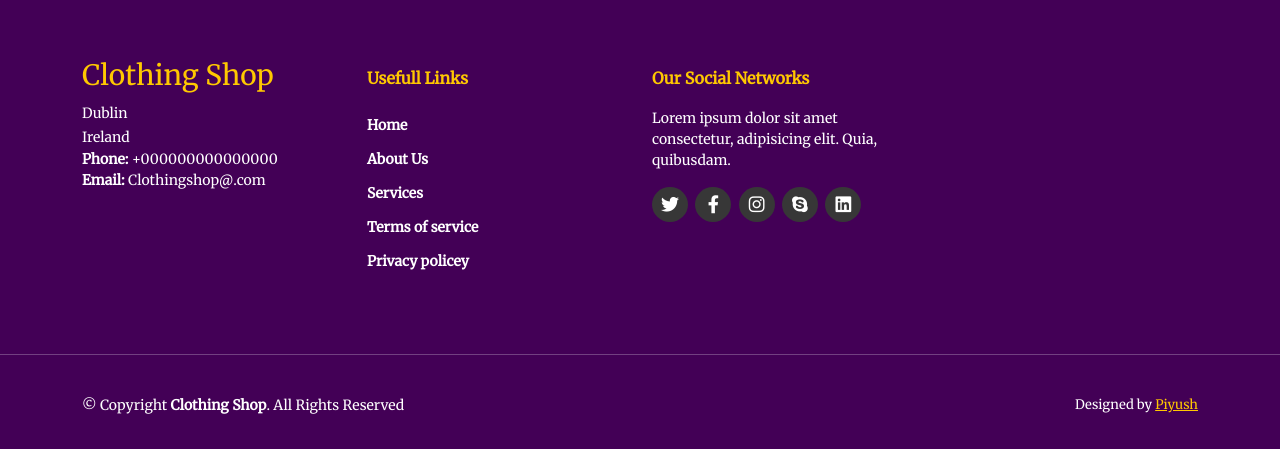
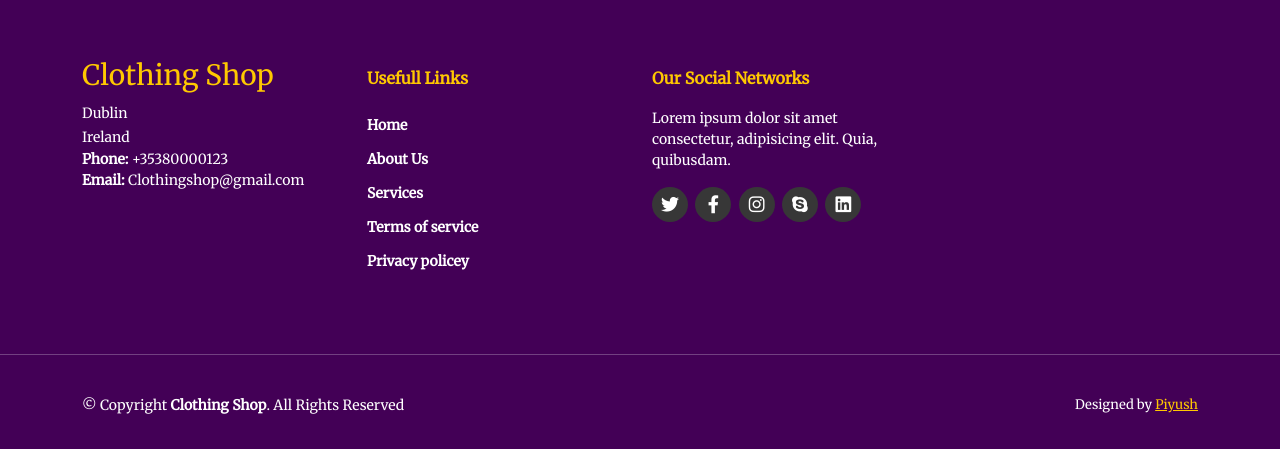
Before and after one commit to piyush15081999/23194651_CPP_Project, a Django app: page /about/ in a window 1280 px wide. Shown: the part 1133-1582 px from the top of the page. Run offline with Django 4.2, Linux system fonts and the light colour scheme.

Commit message:
Update base.html

```diff
--- a/templates/base.html
+++ b/templates/base.html
@@ -113,8 +113,8 @@
                   Ireland <br>
                   <!-- Pakistan <br> -->
                 </p>
-                <strong>Phone:</strong> +000000000000000 <br>
-                <strong>Email:</strong> Clothingshop@.com <br>
+                <strong>Phone:</strong> +35380000123 <br>
+                <strong>Email:</strong> Clothingshop@gmail.com <br>
               </div>
 
               <div class="col-lg-3 col-md-6 footer-links">
```
